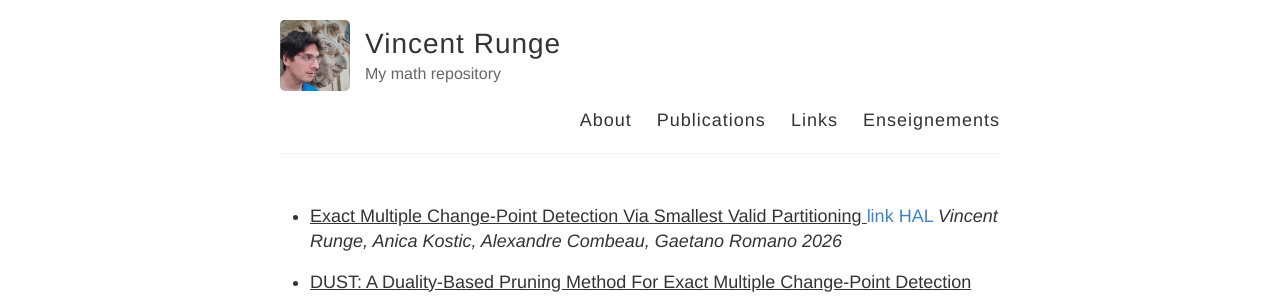
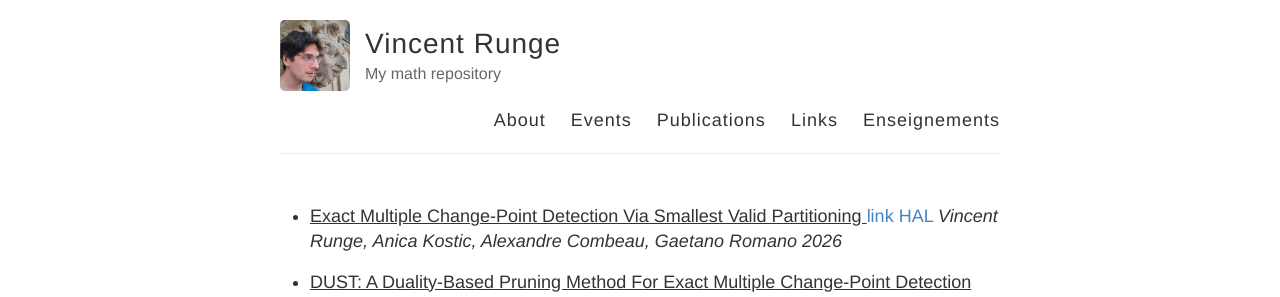
Before and after one commit to vincentrunge/vincentrunge.github.io, a Jekyll site: the page built from index.html, in a window 1280 px wide. Shown: the top 297 px of the page. Built offline with Jekyll 4.4.1, drawn with Linux system fonts in a browser that asks for light colours.

Commit message:
Add Events link to navigation menu

```diff
--- a/_layouts/default.html
+++ b/_layouts/default.html
@@ -28,6 +28,7 @@
 
           <nav>
             <a href="{{ site.baseurl }}/About">About</a>
+            <a href="{{ site.baseurl }}/Events">Events</a>
             <a href="{{ site.baseurl }}/Publications">Publications</a>
             <a href="{{ site.baseurl }}/Links">Links</a>
             <a href="{{ site.baseurl }}/Enseignements">Enseignements</a>
```
